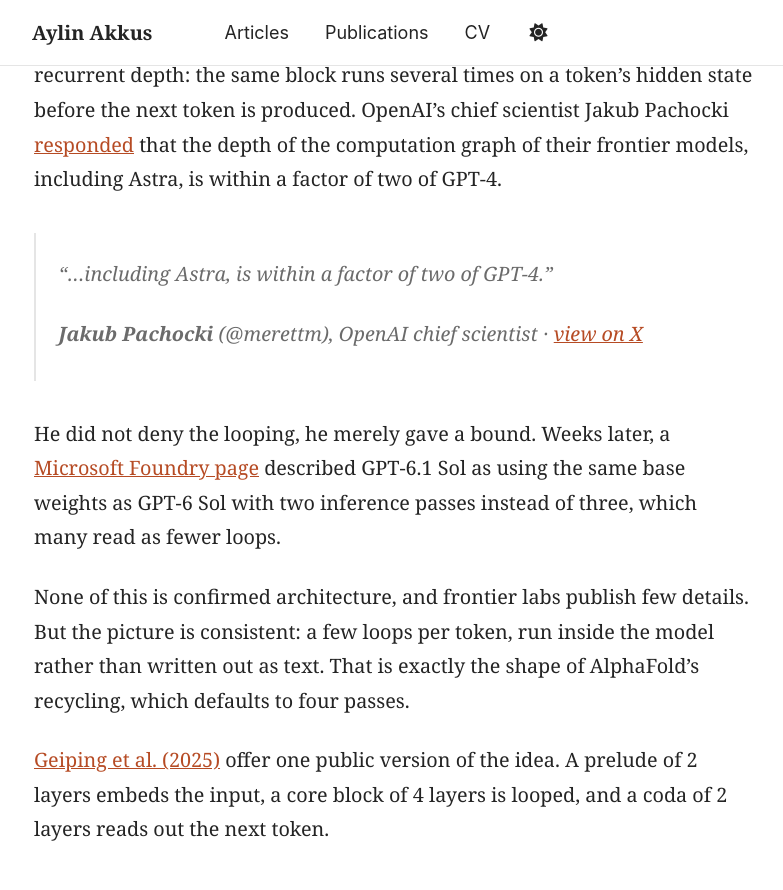
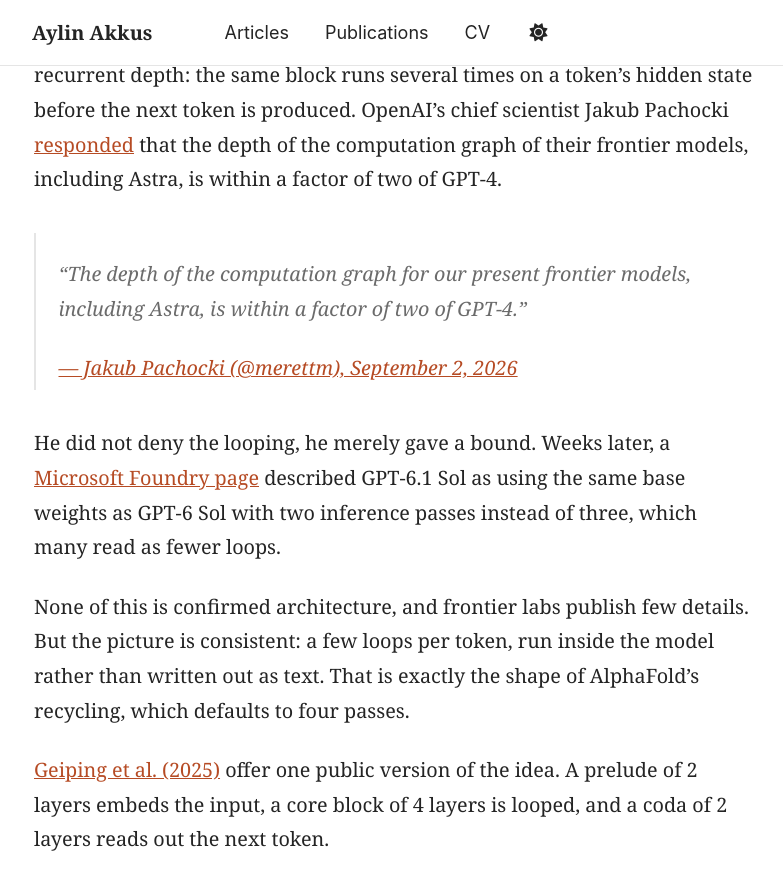
Before and after one commit to AylinAkkus/aylinakkus.github.io, a Jekyll site: the page built from _posts/2026-11-16-recycling-is-looping.md, in a window 1280 px wide and 900 px high, scrolled down 2047 px. Shown: the top 890 px of the window, without its empty margins (246-1029 px from the left). Built offline with Jekyll 4.4.1, drawn with Linux system fonts in a browser that asks for light colours; comment, search, counter and statistics services are not loaded.

Commit message:
Embed X post in Recycling is Looping

```diff
--- a/_includes/footer/custom.html
+++ b/_includes/footer/custom.html
@@ -4,6 +4,10 @@
 <!-- MathJax for pages with equations -->
 <script defer src="https://cdnjs.cloudflare.com/polyfill/v3/polyfill.min.js?features=es6"></script>
 <script defer src="https://cdn.jsdelivr.net/npm/mathjax@3/es5/tex-mml-chtml.js" id="MathJax-script"></script>
+{% endif %}
+
+{% if page.x_embed %}
+<script async src="https://platform.twitter.com/widgets.js" charset="utf-8"></script>
 {% endif %}
 
 {% if page.plotly %}
--- a/_posts/2026-11-16-recycling-is-looping.md
+++ b/_posts/2026-11-16-recycling-is-looping.md
@@ -31,9 +32,10 @@ The pair representation and first MSA row are layer-normalized; the predicted st
 
 In September 2026, The Information reported that OpenAI's Astra uses recurrent depth: the same block runs several times on a token's hidden state before the next token is produced. OpenAI's chief scientist Jakub Pachocki [responded](https://x.com/merettm/status/2095023204993490967) that the depth of the computation graph of their frontier models, including Astra, is within a factor of two of GPT-4.
 
-> "…including Astra, is within a factor of two of GPT-4."
->
-> **Jakub Pachocki** (@merettm), OpenAI chief scientist · [view on X](https://x.com/merettm/status/2095023204993490967)
+<blockquote class="twitter-tweet">
+  <p lang="en" dir="ltr">“The depth of the computation graph for our present frontier models, including Astra, is within a factor of two of GPT-4.”</p>
+  <a href="https://x.com/merettm/status/2095023204993490967">— Jakub Pachocki (@merettm), September 2, 2026</a>
+</blockquote>
 
 He did not deny the looping, he merely gave a bound. Weeks later, a [Microsoft Foundry page](https://techcommunity.microsoft.com/blog/azure-ai-foundry-blog/introducing-gpt-6-1-sol-in-microsoft-foundry-advanced-intelligence-optimized-for/4560811) described GPT-6.1 Sol as using the same base weights as GPT-6 Sol with two inference passes instead of three, which many read as fewer loops.
 
```
Also changed, not shown: other parts of _posts/2026-11-16-recycling-is-looping.md (+1 -0 lines).
